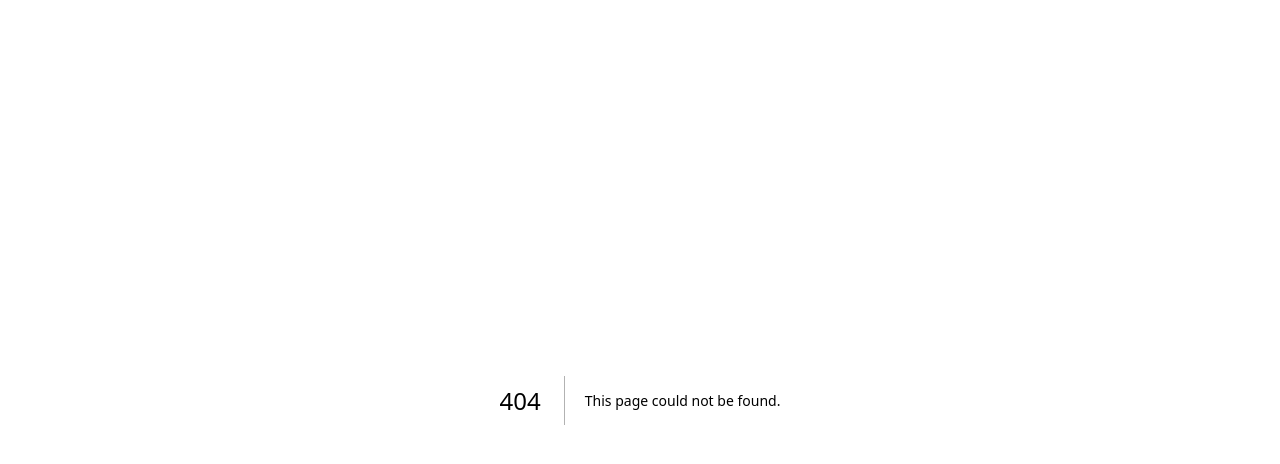
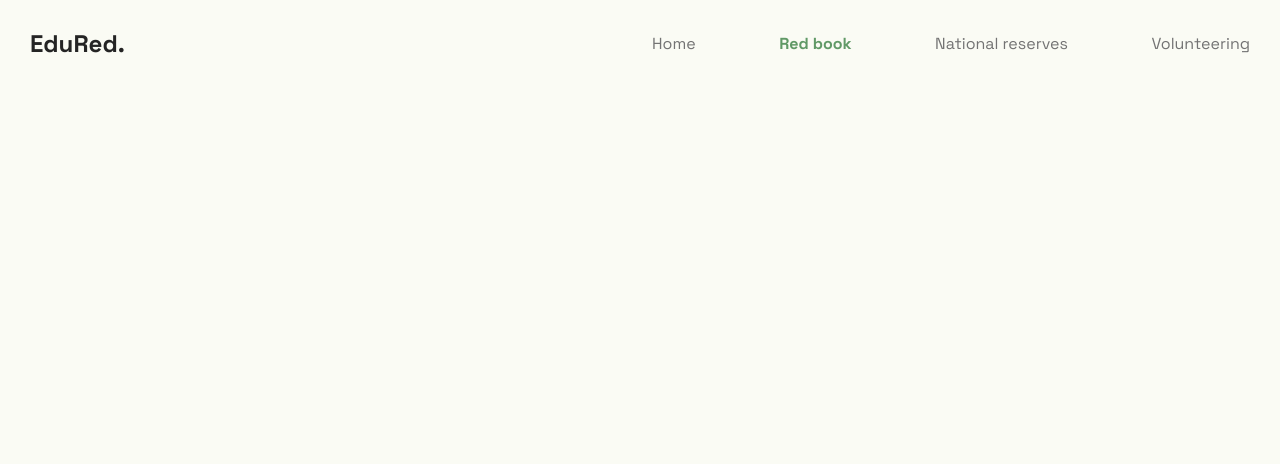
Before and after one commit to Kakabay/edu-red, a Next.js app: page /redbook in a window 1280 px wide. Before the commit this address had no page. Shown: the top 464 px of the page. Built offline with nearby package versions, Linux system fonts and the light colour scheme.

Commit message:
dynamic header

```diff
--- a/app/layout.tsx
+++ b/app/layout.tsx
@@ -1,3 +1,4 @@
+import Header from "@/components/Header";
 import "./globals.css";
 import { Space_Grotesk } from "next/font/google";
 
@@ -19,7 +20,10 @@ export default function RootLayout({
 }) {
   return (
     <html lang="en">
-      <body className={spacegr.className}>{children}</body>
+      <body className={`${spacegr.className} bg-BG`}>
+        <Header />
+        {children}
+      </body>
     </html>
   );
 }
--- /dev/null
+++ b/app/redbook/page.tsx
@@ -0,0 +1,5 @@
+const RedBook = () => {
+  return <div></div>;
+};
+
+export default RedBook;
--- a/components/Header.tsx
+++ b/components/Header.tsx
@@ -1,13 +1,26 @@
+import { headerLinks, headerTitle } from "@/settings/header";
 import Container from "./Container";
+import Link from "next/link";
+import HeaderLink from "./HeaderLink";
 
 const Header = () => {
   return (
     <header className="header">
-      <Container className="grid grid-cols-HEADER gap-6">
+      <Container className="grid grid-cols-HEADER gap-6 items-center">
         <div className="header-left">
-          <h6 className="text-SMALL_TITLE text-">Edu Red.</h6>
+          <Link href={"/"}>
+            <h6 className="text-SMALL_TITLE text-BLACK justify-self-start font-bold inline-block">
+              {headerTitle}
+            </h6>
+          </Link>
         </div>
-        <div className="header-right"></div>
+        <div className="header-right">
+          <ul className="flex items-center gap-3 justify-between">
+            {headerLinks.map((header) => (
+              <HeaderLink name={header.name} path={header.path} />
+            ))}
+          </ul>
+        </div>
       </Container>
     </header>
   );
--- /dev/null
+++ b/components/HeaderLink.tsx
@@ -0,0 +1,26 @@
+"use client";
+
+import { IHeaderLink } from "@/typings/header.types";
+import { comparePathname } from "@/utils/comparePathname";
+import colors from "@/variables/colors";
+import Link from "next/link";
+import { usePathname } from "next/navigation";
+
+const HeaderLink = ({ name, path }: IHeaderLink) => {
+  const pathname = usePathname();
+  return (
+    <Link
+      href={path}
+      className="text-TEXT font-normal text-GRAY transition-all py-8"
+      style={
+        comparePathname(path, pathname)
+          ? { color: colors.GREEN, fontWeight: "bold" }
+          : {}
+      }
+    >
+      {name}
+    </Link>
+  );
+};
+
+export default HeaderLink;
--- /dev/null
+++ b/settings/header.ts
@@ -0,0 +1,22 @@
+import { IHeaderLink } from "@/typings/header.types";
+
+export const headerTitle: string = "EduRed.";
+
+export const headerLinks: IHeaderLink[] = [
+  {
+    name: "Home",
+    path: "/",
+  },
+  {
+    name: "Red book",
+    path: "/redbook",
+  },
+  {
+    name: "National reserves",
+    path: "/reserves",
+  },
+  {
+    name: "Volunteering",
+    path: "/volunteering",
+  },
+];
--- /dev/null
+++ b/typings/header.types.ts
@@ -0,0 +1,4 @@
+export interface IHeaderLink {
+  path: string;
+  name: string;
+}
--- /dev/null
+++ b/utils/comparePathname.ts
@@ -0,0 +1,7 @@
+export const comparePathname = (
+  pathName: string,
+  currentPath: string
+): boolean => {
+  if (pathName === "/") return currentPath === pathName;
+  return currentPath.includes(pathName);
+};
--- /dev/null
+++ b/variables/colors.ts
@@ -0,0 +1,7 @@
+export default {
+  BG: "#FAFBF4",
+  GRAY: "#737373",
+  WHITE: "#FEFEFE",
+  GREEN: "#609966",
+  BLACK: "#242424",
+};
```
